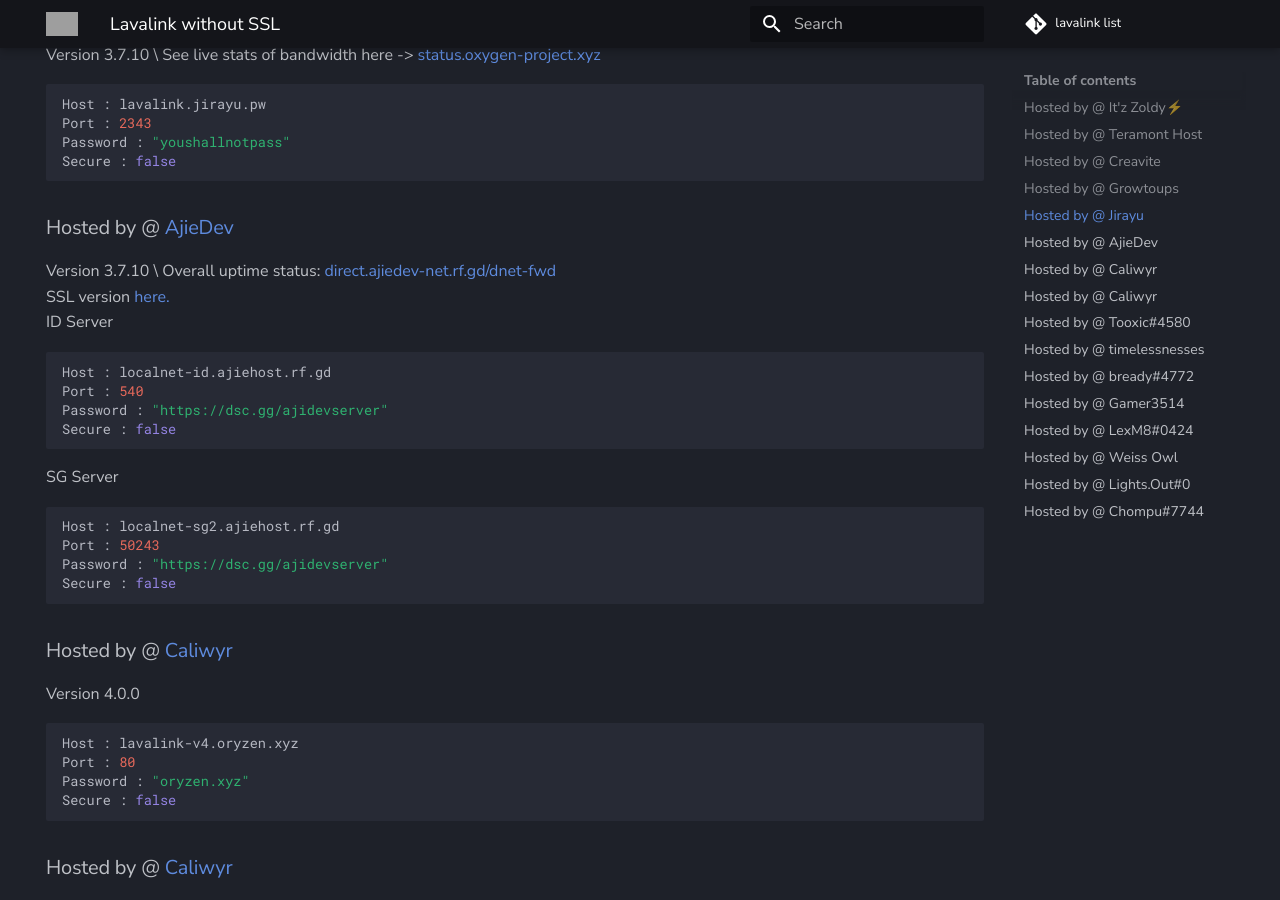
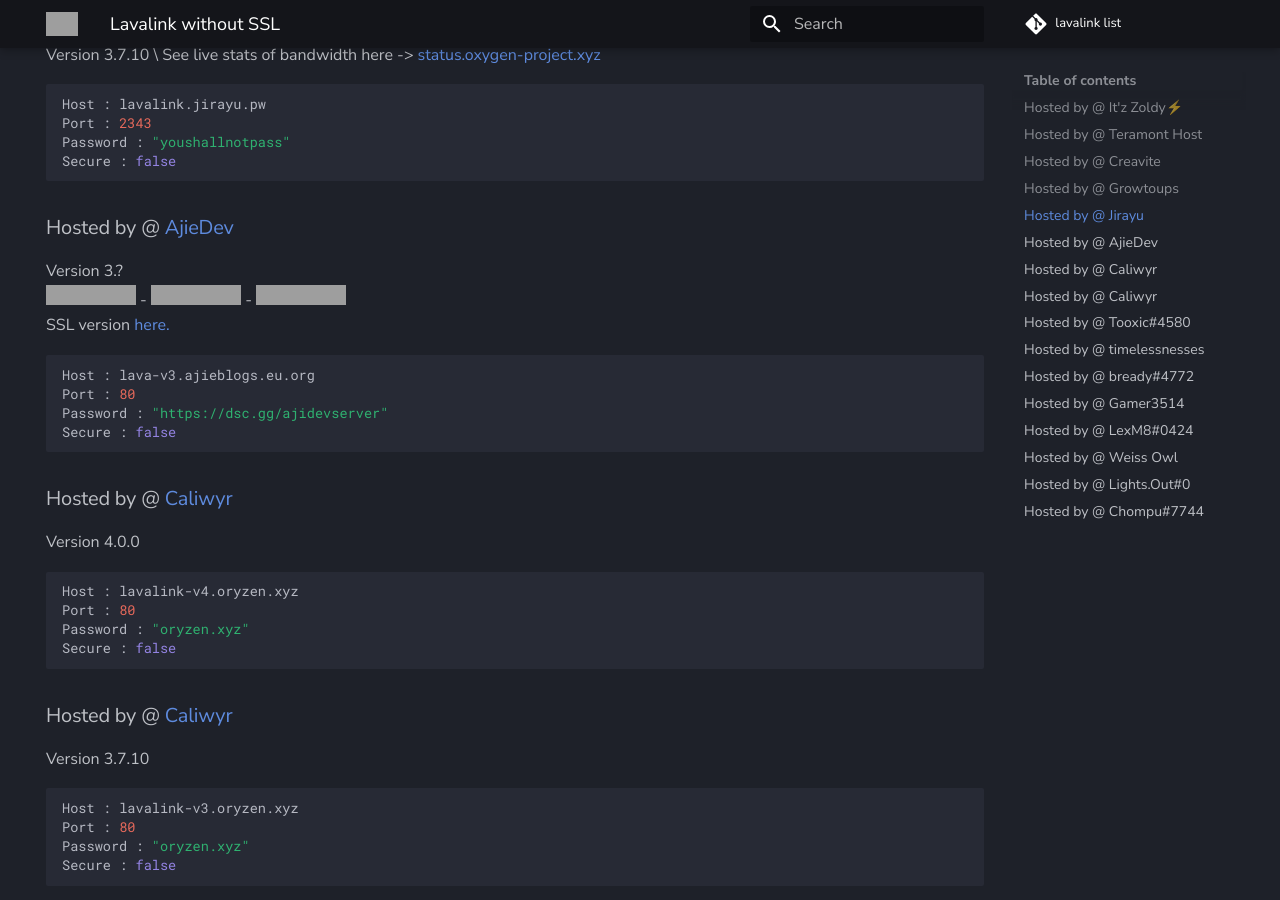
Before and after one commit to DarrenOfficial/lavalink-list, an MkDocs documentation site: the page built from docs/NoSSL/lavalink-without-ssl.md, in a window 1280 px wide and 900 px high, scrolled down 1787 px. Built offline with MkDocs 1.6.1 and Material for MkDocs 9.7.7, drawn with Linux system fonts in a browser that asks for light colours; comment, search, counter and statistics services are not loaded; grey boxes are pictures that could not be loaded.

Commit message:
New link add stat badge

````diff
--- a/docs/NoSSL/lavalink-without-ssl.md
+++ b/docs/NoSSL/lavalink-without-ssl.md
@@ -91,20 +91,12 @@ Secure : false
 ```
 
 ### Hosted by @ [AjieDev](https://github.com/AjieDev)
-Version 3.7.10 \ Overall uptime status: [direct.ajiedev-net.rf.gd/dnet-fwd](https://direct.ajiedev-net.rf.gd/dnet-fwd) <br />
+Version 3.? <br />
+![Stat](https://uptime-is.darrennathanael.com/api/badge/35/status) - ![Up](https://uptime-is.darrennathanael.com/api/badge/35/uptime/12?labelSuffix=+hour) - ![AVGP](https://uptime-is.darrennathanael.com/api/badge/35/ping/12?labelSuffix=+hour)<br />
 SSL version [here.](https://lavalink.darrennathanael.com/SSL/lavalink-with-ssl/#hosted-by-ajiedev) <br />
-ID Server
 ```bash
-Host : localnet-id.ajiehost.rf.gd
-Port : 540
-Password : "https://dsc.gg/ajidevserver"
-Secure : false
-```
-
-SG Server
-```bash
-Host : localnet-sg2.ajiehost.rf.gd
-Port : 50243
+Host : lava-v3.ajieblogs.eu.org
+Port : 80
 Password : "https://dsc.gg/ajidevserver"
 Secure : false
 ```
````
